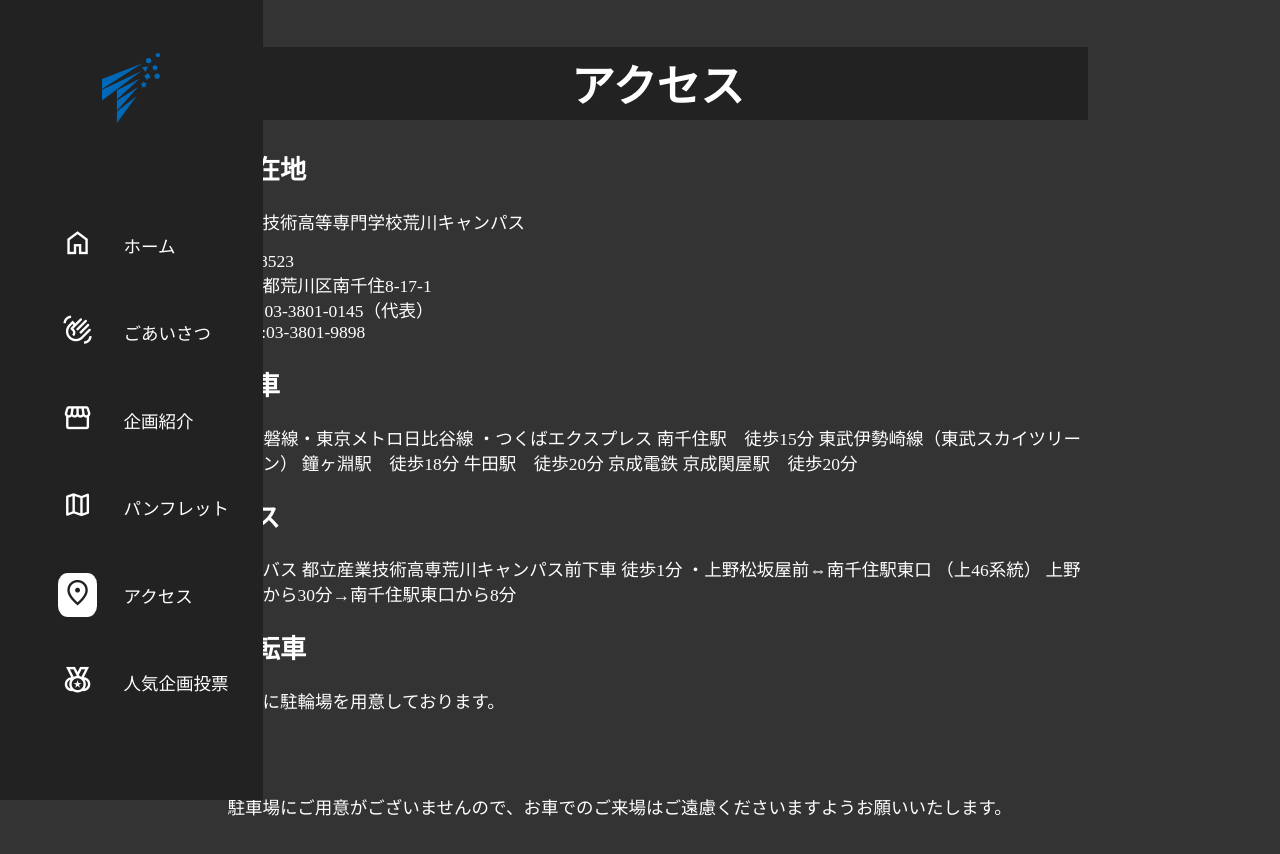
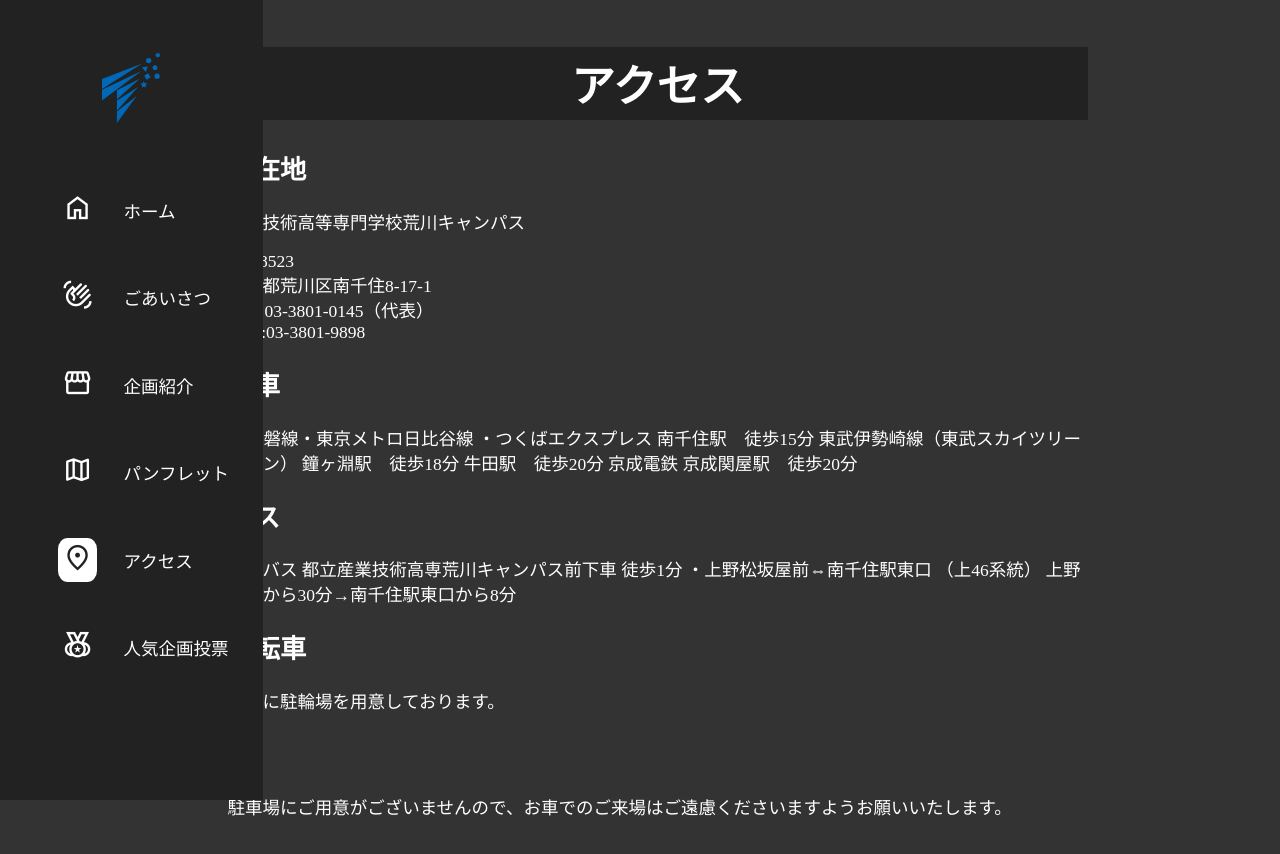
Before and after one commit to adelppi/Kousensai-web, a Vue app in the folder vue-src/: page /Access in a window 1280 px wide. Shown: the top 854 px of the page. Built offline with nearby package versions, Linux system fonts and the light colour scheme; grey boxes are pictures that could not be loaded.

Commit message:
fixed menu-bar animation

```diff
--- a/vue-src/src/components/MenuBar.vue
+++ b/vue-src/src/components/MenuBar.vue
@@ -66,6 +66,7 @@ export default {
 
 .menu-bar:hover {
     width: 15rem;
+    transition: all 0.2s ease;
 }
 
 .menu-item {
@@ -73,9 +74,8 @@ export default {
     width: 62.5%;
     padding: 0.75rem;
     margin-bottom: 1rem;
-    margin-left: 2rem;
     color: #ffffff;
-    transition: all 0.1s ease-out;
+    transition: all 0.2s ease-out;
 }
 
 .menu-item:hover {
@@ -93,6 +93,12 @@ export default {
 .menu-link {
     display: flex;
     text-decoration: none;
+    transform: translateX(50%);
+    transition: all 0.2s ease;
+}
+
+.menu-bar:hover .menu-link {
+    transform: translateX(0);
 }
 
 .menu-icon-background {
@@ -119,15 +125,18 @@ export default {
 }
 
 .link-text {
+    width: 0;
     white-space: nowrap;
     text-decoration: inherit;
     margin-top: auto;
     margin-bottom: auto;
+    font-size: 0;
     opacity: 0;
-    transition: opacity 0.2s ease;
+    transition: all 0.1s ease;
 }
 
 .menu-bar:hover .link-text {
+    font-size: 1rem;
     opacity: 1;
 }
 
@@ -141,7 +150,7 @@ export default {
 }
 
 .spacer {
-    margin-bottom: 5rem;
+    margin-bottom: 3rem;
 }
 
 .material-symbols-outlined {
```
